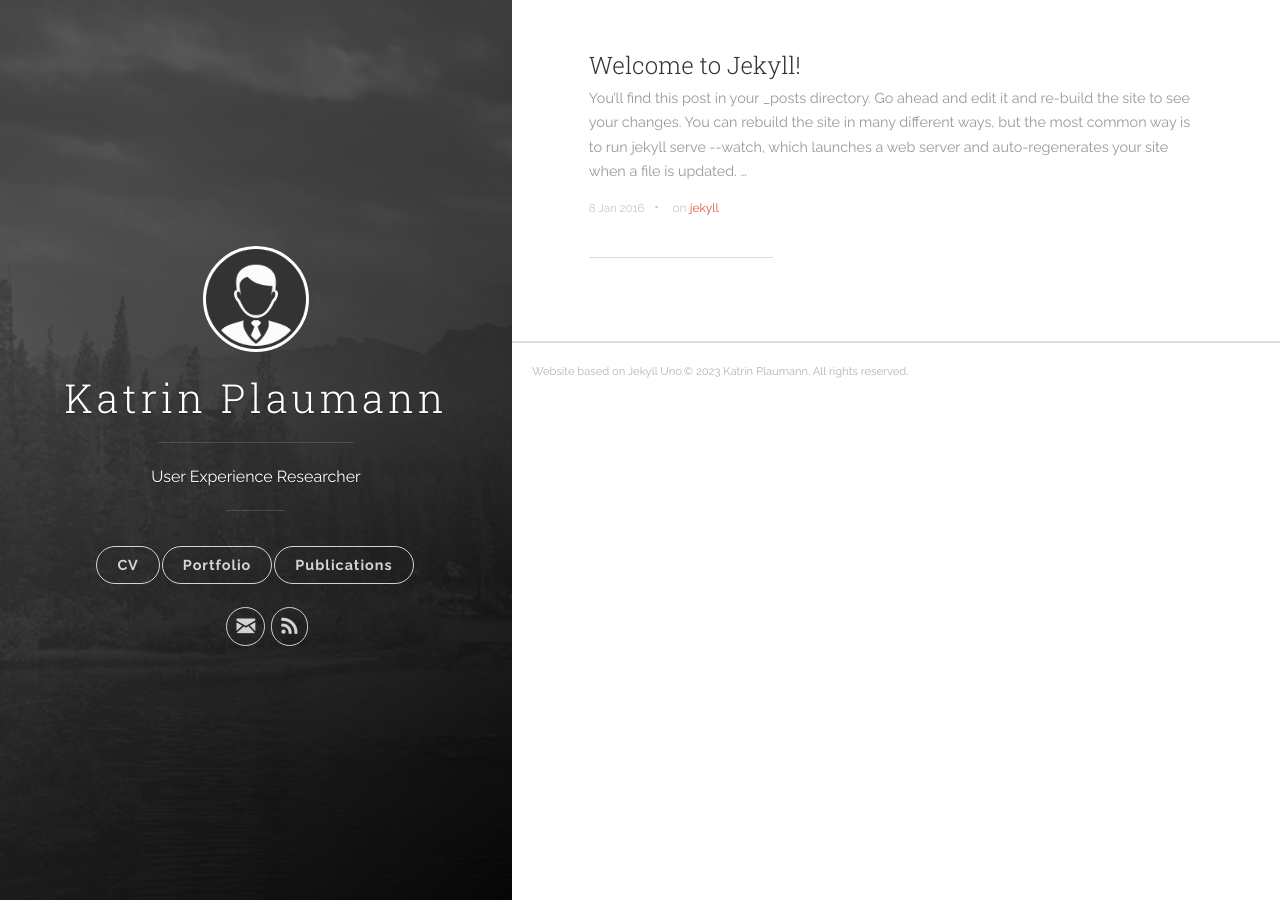
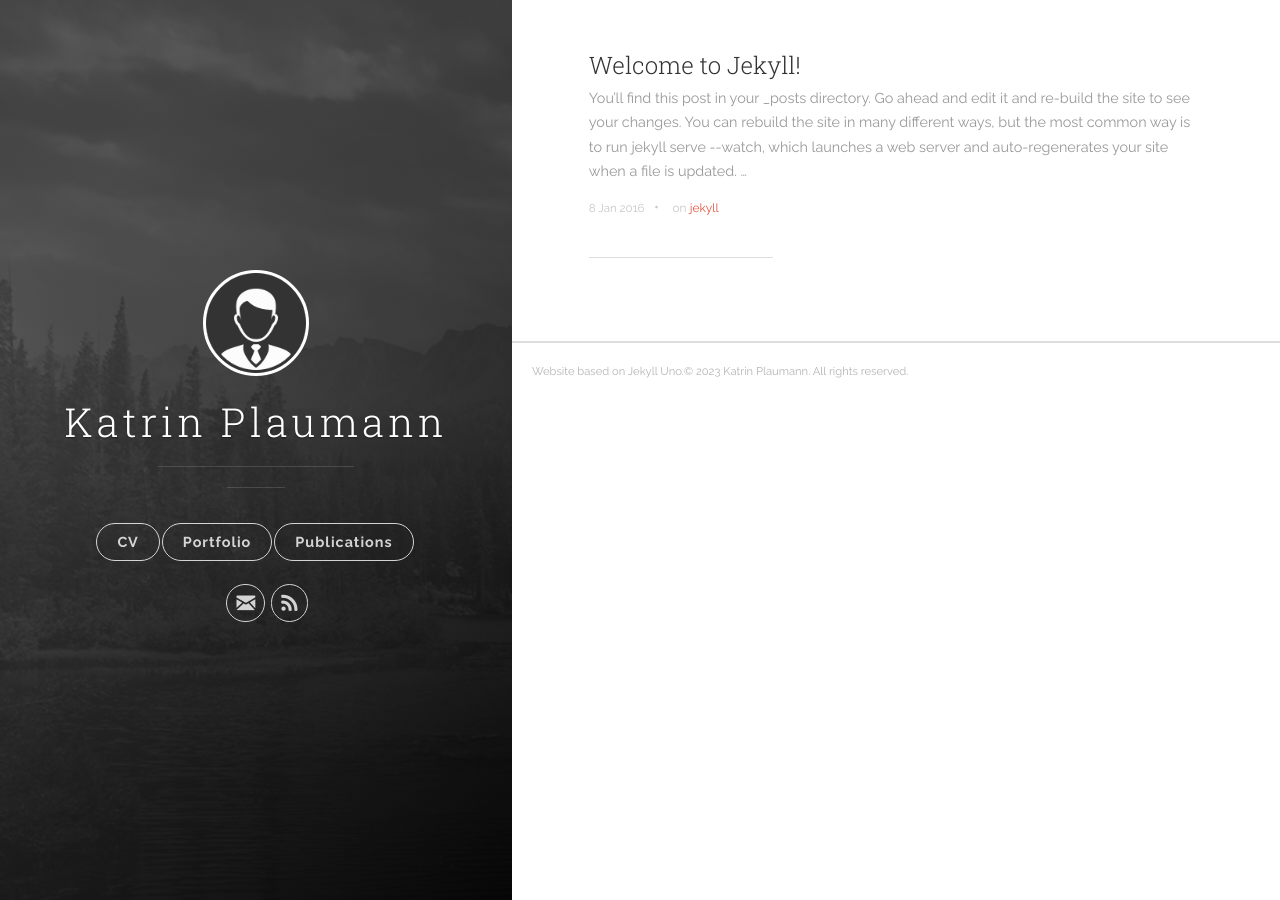
Before and after one commit to katrinplaumann/katrinplaumann.github.io, a Jekyll site: the page built from index.html, in a window 1280 px wide. Built offline with Jekyll 4.4.1, drawn with Linux system fonts in a browser that asks for light colours; the list of posts is cut into pages by our own code.

Commit message:
Update _config.yml

```diff
--- a/_config.yml
+++ b/_config.yml
@@ -1,6 +1,6 @@
 # Site settings
 title: Katrin Plaumann
-description: 'User Experience Researcher'
+description: ''
 url: 'https://katrinplaumann.github.io'
 baseurl: ''
 # google_analytics: 'UA-XXXXXX-X'
```
